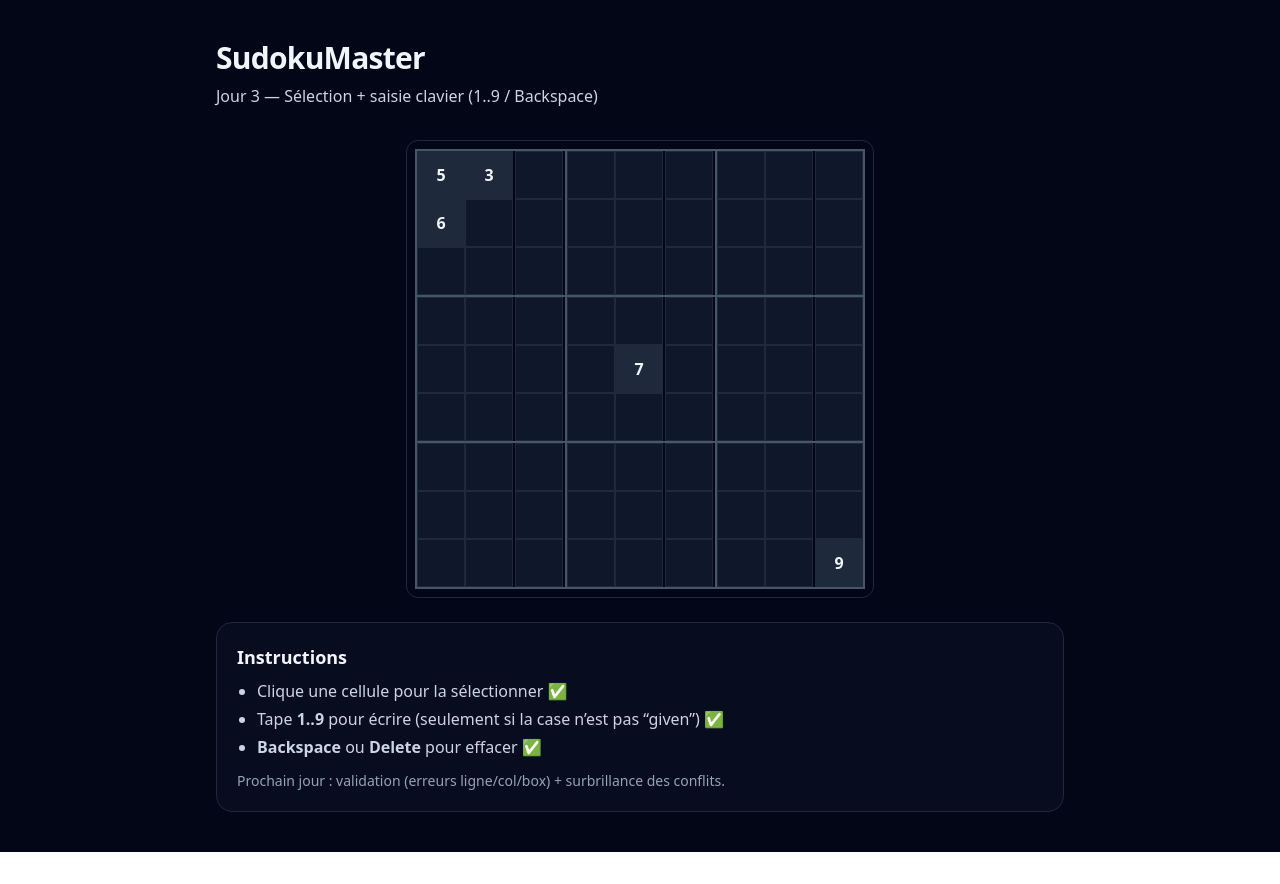
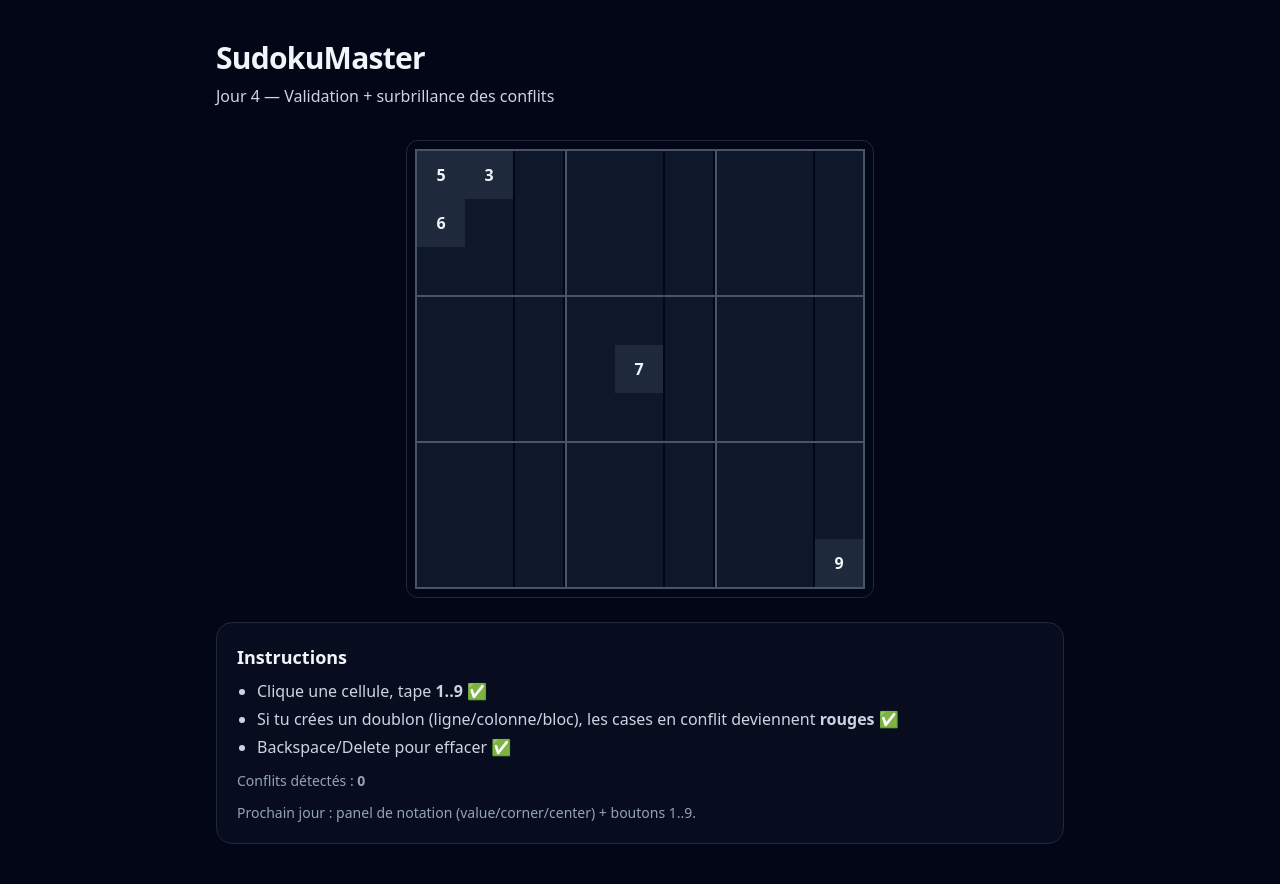
Before and after one commit to elamrisaifeddinepro/SudokuMaster, a React (Vite) app: page / in a window 1280 px wide. Before the commit the page ends 852 px from the top, so only its background shows below. Built offline with nearby package versions, Linux system fonts and the light colour scheme.

Commit message:
D04: add sudoku validator + conflict highlighting

```diff
--- a/src/app/App.tsx
+++ b/src/app/App.tsx
@@ -2,29 +2,33 @@ import SudokuGrid from '@/features/sudoku/ui/components/SudokuGrid';
 import useSudokuGame from '@/features/sudoku/hooks/useSudokuGame';
 
 function App() {
-  const { grid, selected, selectCell } = useSudokuGame();
+  const { grid, selected, conflicts, selectCell } = useSudokuGame();
 
   return (
     <div className="min-h-screen bg-slate-950 text-slate-100">
       <div className="mx-auto max-w-4xl px-6 py-10">
         <header className="mb-8">
           <h1 className="text-3xl font-bold tracking-tight">SudokuMaster</h1>
-          <p className="mt-2 text-slate-300">Jour 3 — Sélection + saisie clavier (1..9 / Backspace)</p>
+          <p className="mt-2 text-slate-300">Jour 4 — Validation + surbrillance des conflits</p>
         </header>
 
         <main className="flex flex-col items-center gap-6">
-          <SudokuGrid grid={grid} selected={selected} onCellClick={selectCell} />
+          <SudokuGrid grid={grid} selected={selected} conflicts={conflicts} onCellClick={selectCell} />
 
           <div className="w-full rounded-2xl border border-slate-800 bg-slate-900/40 p-5">
             <h2 className="text-lg font-semibold">Instructions</h2>
             <ul className="mt-2 list-disc pl-5 text-slate-300 space-y-1">
-              <li>Clique une cellule pour la sélectionner ✅</li>
-              <li>Tape <b>1..9</b> pour écrire (seulement si la case n’est pas “given”) ✅</li>
-              <li><b>Backspace</b> ou <b>Delete</b> pour effacer ✅</li>
+              <li>Clique une cellule, tape <b>1..9</b> ✅</li>
+              <li>Si tu crées un doublon (ligne/colonne/bloc), les cases en conflit deviennent <b>rouges</b> ✅</li>
+              <li>Backspace/Delete pour effacer ✅</li>
             </ul>
 
             <p className="mt-3 text-sm text-slate-400">
-              Prochain jour : validation (erreurs ligne/col/box) + surbrillance des conflits.
+              Conflits détectés : <b>{conflicts.size}</b>
+            </p>
+
+            <p className="mt-3 text-sm text-slate-400">
+              Prochain jour : panel de notation (value/corner/center) + boutons 1..9.
             </p>
           </div>
         </main>
--- a/src/features/sudoku/hooks/useSudokuGame.ts
+++ b/src/features/sudoku/hooks/useSudokuGame.ts
@@ -1,10 +1,12 @@
 import { useEffect, useMemo, useState } from 'react';
 import { cloneGrid, createMockGrid } from '@/features/sudoku/model/gridFactory';
+import { getConflictKeys } from '@/features/sudoku/model/sudokuValidator';
 import type { Cell, Digit, Position, SudokuGrid } from '@/features/sudoku/model/types';
 
 type UseSudokuGameReturn = {
   grid: SudokuGrid;
   selected: Position | null;
+  conflicts: Set<string>;
   selectCell: (cell: Cell) => void;
   setDigit: (digit: Digit) => void;
   clearCell: () => void;
@@ -19,6 +21,8 @@ export default function useSudokuGame(): UseSudokuGameReturn {
   const initialGrid = useMemo(() => createMockGrid(), []);
   const [grid, setGrid] = useState<SudokuGrid>(initialGrid);
   const [selected, setSelected] = useState<Position | null>(null);
+
+  const conflicts = useMemo(() => getConflictKeys(grid), [grid]);
 
   const selectCell = (cell: Cell) => {
     setSelected({ row: cell.row, col: cell.col });
@@ -72,5 +76,5 @@ export default function useSudokuGame(): UseSudokuGameReturn {
     // eslint-disable-next-line react-hooks/exhaustive-deps
   }, [selected, grid]);
 
-  return { grid, selected, selectCell, setDigit, clearCell };
+  return { grid, selected, conflicts, selectCell, setDigit, clearCell };
 }
--- /dev/null
+++ b/src/features/sudoku/model/sudokuValidator.ts
@@ -0,0 +1,70 @@
+import type { SudokuGrid } from './types';
+
+/**
+ * Retourne un Set de clés "row-col" pour toutes les cases impliquées
+ * dans un conflit (doublon) sur ligne / colonne / bloc 3x3.
+ */
+export function getConflictKeys(grid: SudokuGrid): Set<string> {
+  const conflicts = new Set<string>();
+
+  const key = (r: number, c: number) => `${r}-${c}`;
+
+  // Lignes
+  for (let r = 0; r < 9; r++) {
+    const seen = new Map<number, number>(); // value -> first col
+    for (let c = 0; c < 9; c++) {
+      const v = grid[r][c].value;
+      if (!v) continue;
+
+      if (seen.has(v)) {
+        const c0 = seen.get(v)!;
+        conflicts.add(key(r, c0));
+        conflicts.add(key(r, c));
+      } else {
+        seen.set(v, c);
+      }
+    }
+  }
+
+  // Colonnes
+  for (let c = 0; c < 9; c++) {
+    const seen = new Map<number, number>(); // value -> first row
+    for (let r = 0; r < 9; r++) {
+      const v = grid[r][c].value;
+      if (!v) continue;
+
+      if (seen.has(v)) {
+        const r0 = seen.get(v)!;
+        conflicts.add(key(r0, c));
+        conflicts.add(key(r, c));
+      } else {
+        seen.set(v, r);
+      }
+    }
+  }
+
+  // Blocs 3x3
+  for (let br = 0; br < 3; br++) {
+    for (let bc = 0; bc < 3; bc++) {
+      const seen = new Map<number, { r: number; c: number }>();
+      for (let dr = 0; dr < 3; dr++) {
+        for (let dc = 0; dc < 3; dc++) {
+          const r = br * 3 + dr;
+          const c = bc * 3 + dc;
+          const v = grid[r][c].value;
+          if (!v) continue;
+
+          if (seen.has(v)) {
+            const first = seen.get(v)!;
+            conflicts.add(key(first.r, first.c));
+            conflicts.add(key(r, c));
+          } else {
+            seen.set(v, { r, c });
+          }
+        }
+      }
+    }
+  }
+
+  return conflicts;
+}
--- a/src/features/sudoku/ui/components/SudokuCell.tsx
+++ b/src/features/sudoku/ui/components/SudokuCell.tsx
@@ -3,11 +3,18 @@ import type { Cell } from '@/features/sudoku/model/types';
 type Props = {
   cell: Cell;
   isSelected?: boolean;
+  isError?: boolean;
   onClick?: (cell: Cell) => void;
 };
 
-export default function SudokuCell({ cell, isSelected = false, onClick }: Props) {
+export default function SudokuCell({ cell, isSelected = false, isError = false, onClick }: Props) {
   const isGiven = cell.given;
+
+  const ringClass = isError
+    ? 'ring-2 ring-red-400'
+    : isSelected
+      ? 'ring-2 ring-cyan-400'
+      : '';
 
   return (
     <button
@@ -17,9 +24,8 @@ export default function SudokuCell({ cell, isSelected = false, onClick }: Props)
         'h-10 w-10 sm:h-12 sm:w-12',
         'flex items-center justify-center',
         'text-sm sm:text-base',
-        'border border-slate-800',
         'transition',
-        isSelected ? 'ring-2 ring-cyan-400 ring-offset-0' : '',
+        ringClass,
         isGiven
           ? 'bg-slate-800 text-slate-100 font-bold'
           : 'bg-slate-900 text-slate-300 hover:bg-slate-800/40',
--- a/src/features/sudoku/ui/components/SudokuGrid.tsx
+++ b/src/features/sudoku/ui/components/SudokuGrid.tsx
@@ -4,6 +4,7 @@ import SudokuCell from './SudokuCell';
 type Props = {
   grid: SudokuGrid;
   selected?: Position | null;
+  conflicts?: Set<string>;
   onCellClick?: (cell: Cell) => void;
 };
 
@@ -15,16 +16,19 @@ function borderClasses(row: number, col: number) {
   return [top, left, right, bottom, 'border-slate-600'].filter(Boolean).join(' ');
 }
 
-export default function SudokuGrid({ grid, selected, onCellClick }: Props) {
+export default function SudokuGrid({ grid, selected, conflicts, onCellClick }: Props) {
+  const key = (r: number, c: number) => `${r}-${c}`;
+
   return (
     <div className="inline-block rounded-xl bg-slate-950 p-2 border border-slate-800">
       <div className="grid grid-cols-9 gap-0">
         {grid.flat().map((cell) => {
           const isSelected = !!selected && cell.row === selected.row && cell.col === selected.col;
+          const isError = !!conflicts && conflicts.has(key(cell.row, cell.col));
 
           return (
             <div key={`${cell.row}-${cell.col}`} className={borderClasses(cell.row, cell.col)}>
-              <SudokuCell cell={cell} isSelected={isSelected} onClick={onCellClick} />
+              <SudokuCell cell={cell} isSelected={isSelected} isError={isError} onClick={onCellClick} />
             </div>
           );
         })}
```
